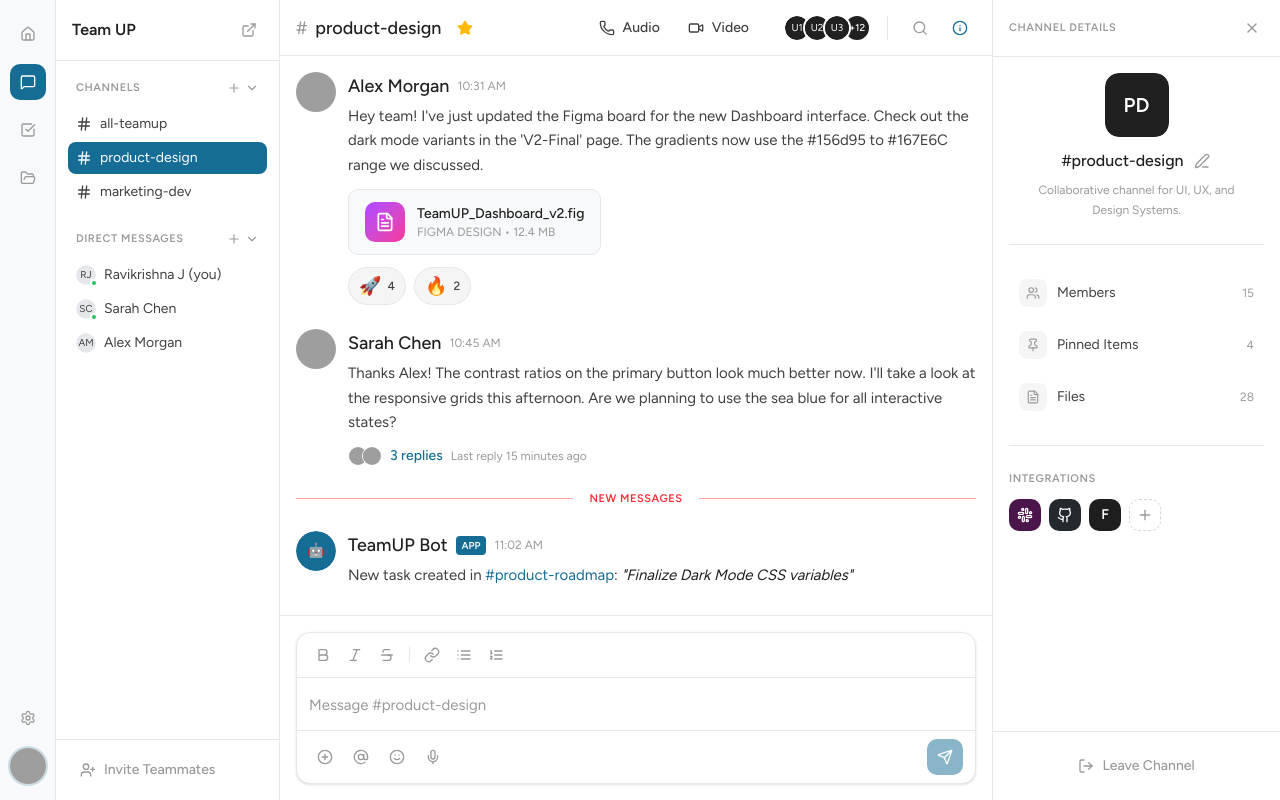
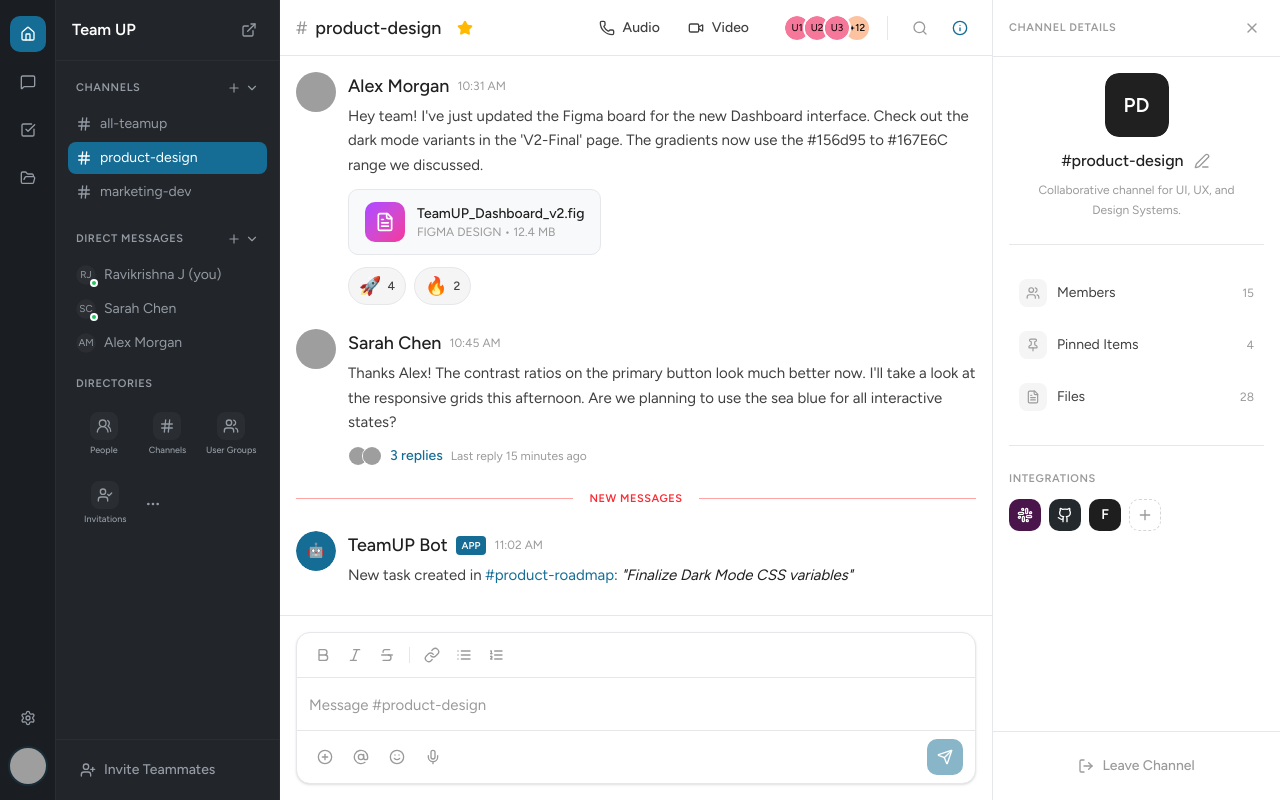
Before and after one commit to Project-Management-System-PlanX/frontend, a Next.js app: page /dashboard in a window 1280 px wide. Built offline with nearby package versions, Linux system fonts and the light colour scheme; grey boxes are pictures that could not be loaded.

Commit message:
feat: added DirectoriesSection & sidebar into modular component

```diff
--- a/components/dashboard/ChannelDetails.tsx
+++ b/components/dashboard/ChannelDetails.tsx
@@ -105,8 +105,6 @@ export function ChannelDetails({ channelName, isOpen, onClose }: ChannelDetailsP
 					</div>
 
 					<div className="h-px bg-[#e5e7eb]" />
-
-					{/* Integrations */}
 					<div>
 						<h3 className="text-[11px] font-semibold text-[#9a9a9a] uppercase tracking-wider mb-3">
 							Integrations
--- a/components/dashboard/ChatArea.tsx
+++ b/components/dashboard/ChatArea.tsx
@@ -151,12 +151,15 @@ export function ChatArea({ channelName, detailsOpen, onToggleDetails }: ChatArea
 					<div className="flex items-center -space-x-2 ml-4">
 						{[1, 2, 3].map((i) => (
 							<Avatar key={i} className="w-7 h-7 border-2 border-white">
-								<AvatarFallback className="text-[10px] bg-[#202020] text-white">
+								<AvatarFallback
+									className="text-[10px] bg-[#F57799] text-black
+								"
+								>
 									U{i}
 								</AvatarFallback>
 							</Avatar>
 						))}
-						<div className="w-7 h-7 rounded-full bg-[#202020] flex items-center justify-center text-[10px] text-white font-medium border-2 border-white">
+						<div className="w-7 h-7 rounded-full bg-[#FDC3A1] flex items-center justify-center text-[10px] text-black font-medium border-2 border-white">
 							+12
 						</div>
 					</div>
--- /dev/null
+++ b/components/dashboard/DirectoriesSection.tsx
@@ -0,0 +1,61 @@
+"use client";
+
+import { Hash, MoreHorizontal, UserCheck, Users, Users2 } from "lucide-react";
+import { Button } from "@/components/ui/button";
+
+export function DirectoriesSection() {
+	return (
+		<div className="mt-4 px-2">
+			<h3 className="mb-3 text-[11px] font-semibold uppercase tracking-wider text-[#949ba4]">
+				Directories
+			</h3>
+			<div className="grid grid-cols-3 gap-2">
+				<Button
+					variant="ghost"
+					className="flex h-auto flex-col items-center gap-1 rounded-lg p-2 transition-colors hover:bg-[#2a2d31]"
+				>
+					<div className="flex w-7 h-7 items-center justify-center rounded-md bg-[#2a2d31] text-[#949ba4]">
+						<Users2 className="h-3.5 w-3.5" />
+					</div>
+					<span className="text-[9px] font-medium text-[#949ba4]">People</span>
+				</Button>
+				<Button
+					variant="ghost"
+					className="flex h-auto flex-col items-center gap-1 rounded-lg p-2 transition-colors hover:bg-[#2a2d31]"
+				>
+					<div className="flex w-7 h-7 items-center justify-center rounded-md bg-[#2a2d31] text-[#949ba4]">
+						<Hash className="h-3.5 w-3.5" />
+					</div>
+					<span className="text-[9px] font-medium text-[#949ba4]">Channels</span>
+				</Button>
+				<Button
+					variant="ghost"
+					className="flex h-auto flex-col items-center gap-1 rounded-lg p-2 transition-colors hover:bg-[#2a2d31]"
+				>
+					<div className="flex w-7 h-7 items-center justify-center rounded-md bg-[#2a2d31] text-[#949ba4]">
+						<Users className="h-3.5 w-3.5" />
+					</div>
+					<span className="text-[9px] font-medium text-[#949ba4]">User Groups</span>
+				</Button>
+				<div className="flex items-center gap-1">
+					<Button
+						variant="ghost"
+						className="flex h-auto flex-col items-center gap-1 rounded-lg p-2 transition-colors hover:bg-[#2a2d31]"
+					>
+						<div className="flex w-7 h-7 items-center justify-center rounded-md bg-[#2a2d31] text-[#949ba4]">
+							<UserCheck className="h-3.5 w-3.5" />
+						</div>
+						<span className="text-[9px] font-medium text-[#949ba4]">Invitations</span>
+					</Button>
+					<Button
+						variant="ghost"
+						size="icon"
+						className="h-7 w-7 rounded-lg transition-colors hover:bg-[#2a2d31]"
+					>
+						<MoreHorizontal className="h-3.5 w-3.5 text-[#949ba4]" />
+					</Button>
+				</div>
+			</div>
+		</div>
+	);
+}
--- a/components/dashboard/TeamSidebar.tsx
+++ b/components/dashboard/TeamSidebar.tsx
@@ -18,6 +18,7 @@ import { Button } from "@/components/ui/button";
 import { ScrollArea } from "@/components/ui/scroll-area";
 import { Tooltip, TooltipContent, TooltipProvider, TooltipTrigger } from "@/components/ui/tooltip";
 import { cn } from "@/lib/utils";
+import { DirectoriesSection } from "./DirectoriesSection";
 
 interface Channel {
 	id: string;
@@ -56,14 +57,14 @@ export function TeamSidebar({ activeChannel, onChannelSelect }: TeamSidebarProps
 	return (
 		<div className="flex h-full" style={{ fontFamily: "var(--font-figtree), Figtree" }}>
 			{/* Icon Rail */}
-			<div className="w-14 bg-[#f8f9fa] border-r border-[#e5e7eb] flex flex-col items-center py-4 gap-3">
+			<div className="w-14 bg-[#1a1d21] border-r border-[#2a2d31] flex flex-col items-center py-4 gap-3">
 				<TooltipProvider delayDuration={0}>
 					<Tooltip>
 						<TooltipTrigger asChild>
 							<Button
 								variant="ghost"
 								size="icon"
-								className="w-9 h-9 rounded-lg text-[#9a9a9a] hover:text-[#202020] hover:bg-[#e5e7eb]"
+								className="w-9 h-9 rounded-lg bg-[#156d95] text-white hover:bg-[#156d95]/90"
 							>
 								<Home className="w-5 h-5" />
 							</Button>
@@ -76,7 +77,7 @@ export function TeamSidebar({ activeChannel, onChannelSelect }: TeamSidebarProps
 							<Button
 								variant="ghost"
 								size="icon"
-								className="w-9 h-9 rounded-lg bg-[#156d95] text-white hover:bg-[#156d95]/90"
+								className="w-9 h-9 rounded-lg text-[#949ba4] hover:text-white hover:bg-[#2a2d31]"
 							>
 								<MessageSquare className="w-5 h-5" />
 							</Button>
@@ -89,7 +90,7 @@ export function TeamSidebar({ activeChannel, onChannelSelect }: TeamSidebarProps
 							<Button
 								variant="ghost"
 								size="icon"
-								className="w-9 h-9 rounded-lg text-[#9a9a9a] hover:text-[#202020] hover:bg-[#e5e7eb]"
+								className="w-9 h-9 rounded-lg text-[#949ba4] hover:text-white hover:bg-[#2a2d31]"
 							>
 								<CheckSquare className="w-5 h-5" />
 							</Button>
@@ -102,7 +103,7 @@ export function TeamSidebar({ activeChannel, onChannelSelect }: TeamSidebarProps
 							<Button
 								variant="ghost"
 								size="icon"
-								className="w-9 h-9 rounded-lg text-[#9a9a9a] hover:text-[#202020] hover:bg-[#e5e7eb]"
+								className="w-9 h-9 rounded-lg text-[#949ba4] hover:text-white hover:bg-[#2a2d31]"
 							>
 								<FolderOpen className="w-5 h-5" />
 							</Button>
@@ -119,7 +120,7 @@ export function TeamSidebar({ activeChannel, onChannelSelect }: TeamSidebarProps
 							<Button
 								variant="ghost"
 								size="icon"
-								className="w-9 h-9 rounded-lg text-[#9a9a9a] hover:text-[#202020] hover:bg-[#e5e7eb]"
+								className="w-9 h-9 rounded-lg text-[#949ba4] hover:text-white hover:bg-[#2a2d31]"
 							>
 								<Settings className="w-5 h-5" />
 							</Button>
@@ -137,15 +138,11 @@ export function TeamSidebar({ activeChannel, onChannelSelect }: TeamSidebarProps
 			</div>
 
 			{/* Channel List */}
-			<div className="w-56 bg-white flex flex-col border-r border-[#e5e7eb]">
+			<div className="w-56 bg-[#222529] flex flex-col border-r border-[#2a2d31]">
 				{/* Team Header */}
-				<div className="p-4 flex items-center justify-between border-b border-[#e5e7eb]">
-					<span className="font-semibold text-[#202020] text-base">Team UP</span>
-					<Button
-						variant="ghost"
-						size="icon"
-						className="w-7 h-7 text-[#9a9a9a] hover:text-[#202020]"
-					>
+				<div className="p-4 flex items-center justify-between border-b border-[#2a2d31]">
+					<span className="font-semibold text-white text-base">Team UP</span>
+					<Button variant="ghost" size="icon" className="w-7 h-7 text-[#949ba4] hover:text-white">
 						<ExternalLink className="w-4 h-4" />
 					</Button>
 				</div>
@@ -157,7 +154,7 @@ export function TeamSidebar({ activeChannel, onChannelSelect }: TeamSidebarProps
 							<button
 								type="button"
 								onClick={() => setChannelsExpanded(!channelsExpanded)}
-								className="flex items-center justify-between w-full px-2 py-1.5 text-[11px] font-semibold text-[#9a9a9a] uppercase tracking-wider hover:text-[#404040]"
+								className="flex items-center justify-between w-full px-2 py-1.5 text-[11px] font-semibold text-[#949ba4] uppercase tracking-wider hover:text-white"
 							>
 								<span>Channels</span>
 								<div className="flex items-center gap-1">
@@ -182,7 +179,7 @@ export function TeamSidebar({ activeChannel, onChannelSelect }: TeamSidebarProps
 												"flex items-center gap-2 w-full px-2 py-1.5 rounded-md text-sm transition-colors",
 												activeChannel === channel.id
 													? "bg-[#156d95] text-white"
-													: "text-[#404040] hover:bg-[#f5f5f5]",
+													: "text-[#949ba4] hover:bg-[#2a2d31] hover:text-white",
 											)}
 										>
 											<Hash className="w-4 h-4 shrink-0" />
@@ -198,7 +195,7 @@ export function TeamSidebar({ activeChannel, onChannelSelect }: TeamSidebarProps
 							<button
 								type="button"
 								onClick={() => setDmsExpanded(!dmsExpanded)}
-								className="flex items-center justify-between w-full px-2 py-1.5 text-[11px] font-semibold text-[#9a9a9a] uppercase tracking-wider hover:text-[#404040]"
+								className="flex items-center justify-between w-full px-2 py-1.5 text-[11px] font-semibold text-[#949ba4] uppercase tracking-wider hover:text-white"
 							>
 								<span>Direct Messages</span>
 								<div className="flex items-center gap-1">
@@ -215,12 +212,12 @@ export function TeamSidebar({ activeChannel, onChannelSelect }: TeamSidebarProps
 										<button
 											type="button"
 											key={dm.id}
-											className="flex items-center gap-2 w-full px-2 py-1.5 rounded-md text-sm text-[#404040] hover:bg-[#f5f5f5] transition-colors"
+											className="flex items-center gap-2 w-full px-2 py-1.5 rounded-md text-sm text-[#949ba4] hover:bg-[#2a2d31] hover:text-white transition-colors"
 										>
 											<div className="relative">
 												<Avatar className="w-5 h-5">
 													<AvatarImage src={dm.avatar} />
-													<AvatarFallback className="text-[10px] bg-[#e5e7eb] text-[#404040]">
+													<AvatarFallback className="text-[10px] bg-[#2a2d31] text-[#949ba4]">
 														{dm.name
 															.split(" ")
 															.map((n) => n[0])
@@ -238,14 +235,16 @@ export function TeamSidebar({ activeChannel, onChannelSelect }: TeamSidebarProps
 								</div>
 							)}
 						</div>
+
+						<DirectoriesSection />
 					</div>
 				</ScrollArea>
 
 				{/* Invite Teammates */}
-				<div className="p-3 border-t border-[#e5e7eb]">
+				<div className="p-3 border-t border-[#2a2d31]">
 					<Button
 						variant="ghost"
-						className="w-full justify-start gap-2 text-[#9a9a9a] hover:text-[#404040] hover:bg-[#f5f5f5]"
+						className="w-full justify-start gap-2 text-[#949ba4] hover:text-white hover:bg-[#2a2d31]"
 					>
 						<UserPlus className="w-4 h-4" />
 						<span className="text-sm">Invite Teammates</span>
```
